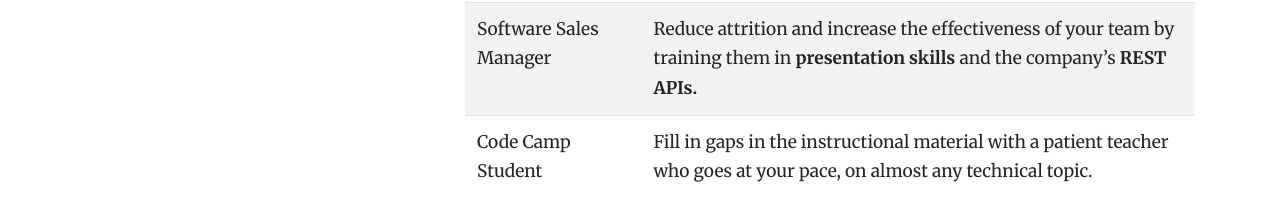
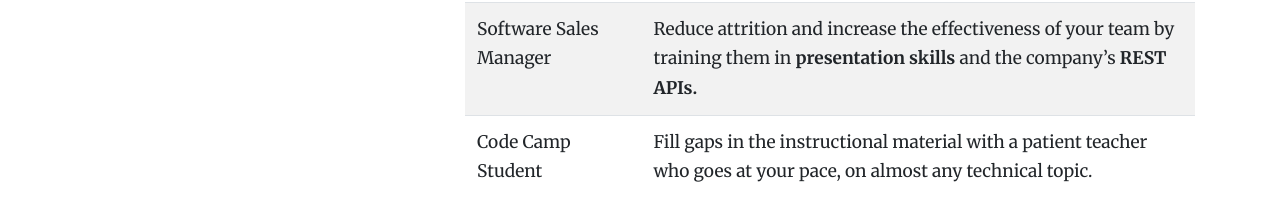
Before and after one commit to cwcowell/cwcowell.github.io, a Jekyll site: the page built from scenarios.md, in a window 1280 px wide and 900 px high, scrolled down 527 px. Shown: the part 675-896 px from the top of the window. Built offline with Jekyll 4.4.1, drawn with Linux system fonts in a browser that asks for light colours; our own code applies the rules of GitHub Pages for plain Markdown files.

```diff
--- a/scenarios.md
+++ b/scenarios.md
@@ -21,5 +21,5 @@ Here are some examples of the types of training that can be useful for different
 | Product Owner | Reduce miscommunication and expensive rework by learning cutting-edge requirements gathering techniques with **Cucumber, Gherkin,** and **Example Mapping.**
 | Documentation | Prepare for your company's new APIs by learning about **REST, `curl`, Postman,** and **REST API documentation** best practices. |
 | Software Sales Manager | Reduce attrition and increase the effectiveness of your team by training them in **presentation skills** and the company's **REST APIs.**
-| Code Camp Student | Fill in gaps in the instructional material with a patient teacher who goes at your pace, on almost any technical topic.
+| Code Camp Student | Fill gaps in the instructional material with a patient teacher who goes at your pace, on almost any technical topic.
 {: class="table table-striped" }
```
